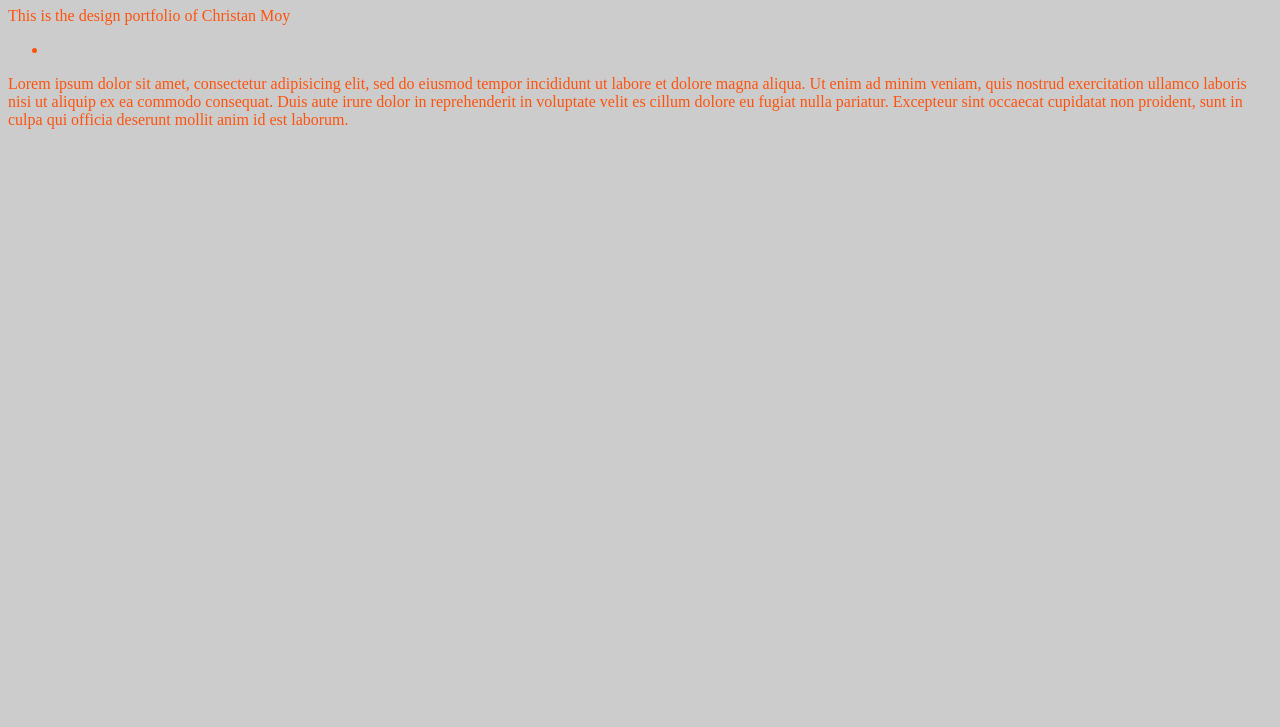
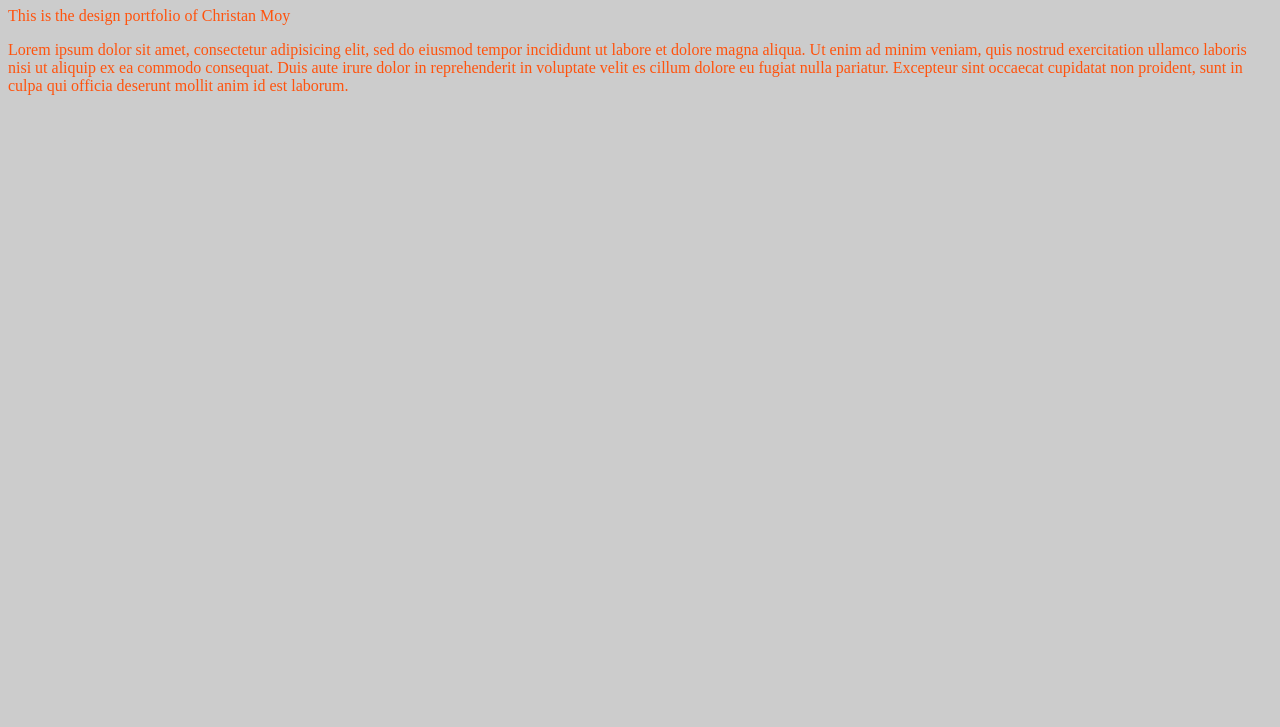
Before and after one commit to christankmoy/christankmoy.github.io, a plain HTML site: page unit_1/index.html in a window 1280 px wide. Shown: the part 73-800 px from the top of the page. Drawn offline with Linux system fonts and the light colour scheme.

Commit message:
Update index.html

```diff
--- a/unit_1/index.html
+++ b/unit_1/index.html
@@ -8,9 +8,6 @@
 	<body>
 		<h1>Christan's Portfolio</h1>
 		<p>This is the design portfolio of Christan Moy</p>
-		<ul>
-			<li><?li>
-		</ul>
 		<p>Lorem ipsum dolor sit amet, consectetur adipisicing elit, sed do eiusmod tempor incididunt ut labore et dolore magna aliqua. Ut enim ad minim veniam, quis nostrud exercitation ullamco laboris nisi ut aliquip ex ea commodo consequat. Duis aute irure dolor in reprehenderit in voluptate velit es cillum dolore eu fugiat nulla pariatur. Excepteur sint occaecat cupidatat non proident, sunt in culpa qui officia deserunt mollit anim id est laborum.</p>
 	</body>
 </html>
```
